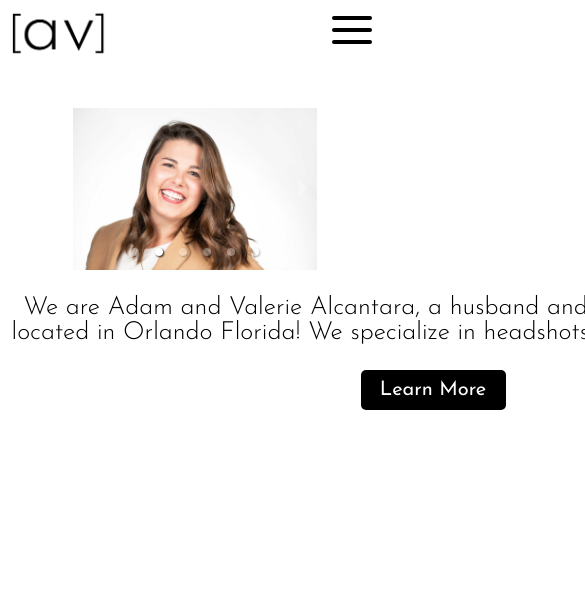
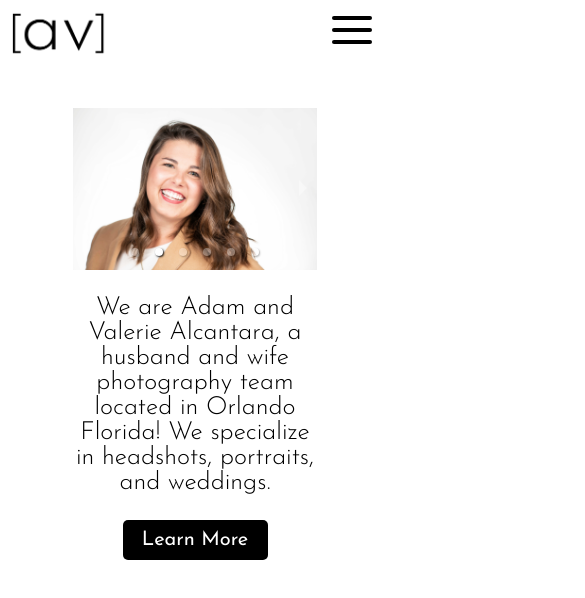
Before and after one commit to adamalcantara/avalcantaraphotography, a React (Create React App) app: page / in a window 390 px wide. Shown: the top 598 px of the page, 585 px wide, since content can reach past the window. Built offline with nearby package versions, Linux system fonts and the light colour scheme.

Commit message:
Media query for home text added

```diff
--- a/src/Pages/Home/Home.css
+++ b/src/Pages/Home/Home.css
@@ -28,3 +28,9 @@
     background-color: rgb(58, 58, 58);
     cursor: pointer;
 }
+
+@media screen and (max-width: 1300px) {
+    #introDiv {
+        width: 65%;
+    }
+}
```
